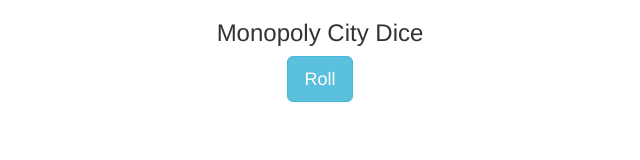
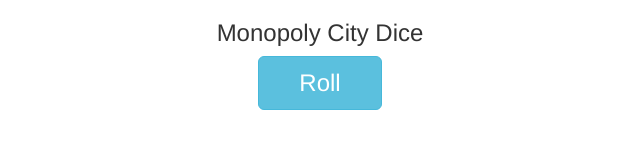
Before and after one commit to antriver/monopoly-city-dice, a plain HTML site: page index.html in a window 1280 px wide. Shown: the whole page, without its empty margins (320-960 px from the left). Drawn offline with Linux system fonts and the light colour scheme.

Commit message:
Bugger button

```diff
--- a/index.html
+++ b/index.html
@@ -10,7 +10,7 @@
 
         <h3>Monopoly City Dice</h3>
 
-        <a id="button" class="btn btn-lg btn-info">Roll</a>
+        <a id="button" style="padding:10px 40px; font-size:24px;" class="btn btn-lg btn-info">Roll</a>
 
         <div id="result" style="padding:30px; font-weight:bold; font-size:30px;"></div>
 
```
